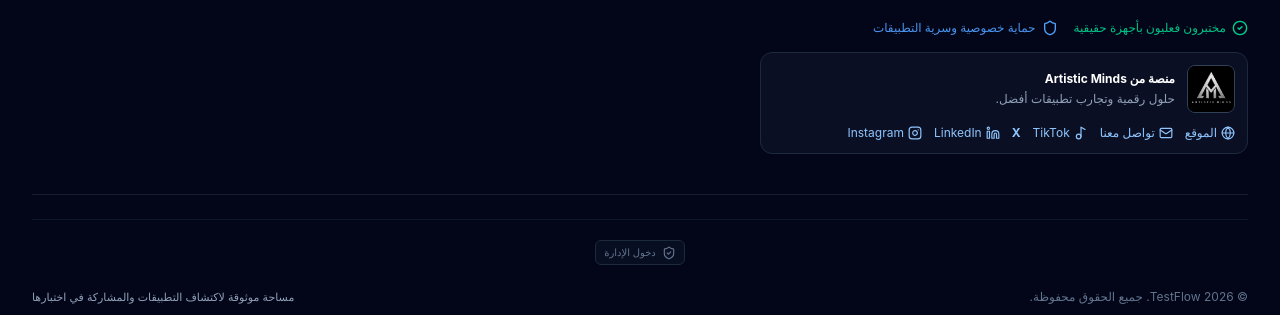
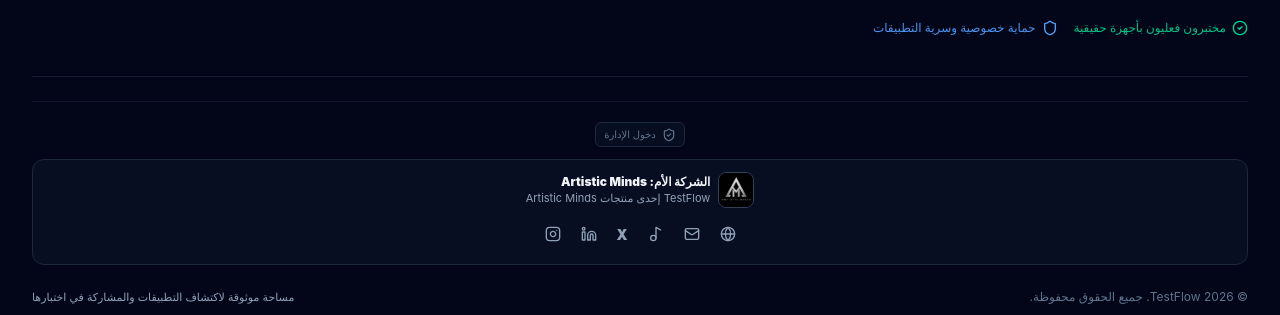
Before and after one commit to Alrbabaa/TestFlow1, a React (Vite) app: page / in a window 1280 px wide. Shown: the part 1789-2104 px from the top of the page. Built offline with nearby package versions, Linux system fonts and the light colour scheme; no server answers; the database is empty.

Commit message:
Position parent company links below admin access

```diff
--- a/src/components/common/Footer.tsx
+++ b/src/components/common/Footer.tsx
@@ -32,20 +32,6 @@
                 <Shield className="w-4 h-4 text-blue-400 shrink-0" />
                 حماية خصوصية وسرية التطبيقات
               </span>
-            </div>
-            <div className="rounded-xl border border-slate-800 bg-slate-900/60 p-3 text-xs">
-              <div className="flex items-center gap-3">
-                <img src="/artistic-minds-logo.jpg" alt="Artistic Minds" className="h-12 w-12 rounded-lg border border-slate-700 object-cover" />
-                <div><p className="font-bold text-white">منصة من Artistic Minds</p><p className="mt-1 text-slate-400">حلول رقمية وتجارب تطبيقات أفضل.</p></div>
-              </div>
-              <div className="mt-3 flex flex-wrap gap-x-3 gap-y-2">
-                <a href="https://artisticmindsa.com" target="_blank" rel="noreferrer" className="inline-flex items-center gap-1 text-blue-300 hover:text-white"><Globe className="h-3.5 w-3.5" /> الموقع</a>
-                <a href="mailto:artisticmindsa.r@gmail.com" className="inline-flex items-center gap-1 text-blue-300 hover:text-white"><Mail className="h-3.5 w-3.5" /> تواصل معنا</a>
-                <a href="https://www.tiktok.com/@artistic.minds8?_r=1&_t=ZS-98yHtzRROoK" target="_blank" rel="noreferrer" className="inline-flex items-center gap-1 text-blue-300 hover:text-white"><Music2 className="h-3.5 w-3.5" /> TikTok</a>
-                <a href="https://x.com/ArtisticMindsa" target="_blank" rel="noreferrer" className="inline-flex items-center gap-1 text-blue-300 hover:text-white"><span className="font-bold">X</span></a>
-                <a href="https://www.linkedin.com/in/artistic-minds-undefined-813b74423?utm_source=share_via&utm_content=profile&utm_medium=member_android" target="_blank" rel="noreferrer" className="inline-flex items-center gap-1 text-blue-300 hover:text-white"><Linkedin className="h-3.5 w-3.5" /> LinkedIn</a>
-                <a href="https://www.instagram.com/artistic_minds.24?igsh=YjRsZ3NjeGxhdGo3" target="_blank" rel="noreferrer" className="inline-flex items-center gap-1 text-blue-300 hover:text-white"><Instagram className="h-3.5 w-3.5" /> Instagram</a>
-              </div>
             </div>
           </div>
 
@@ -119,6 +105,24 @@
           </button>
         </div>
 
+        <section className="mt-3 flex flex-col items-center gap-2 rounded-xl border border-slate-800 bg-slate-900/50 px-4 py-3 text-center" aria-label="الشركة الأم">
+          <div className="flex items-center gap-2">
+            <img src="/artistic-minds-logo.jpg" alt="Artistic Minds" className="h-9 w-9 rounded-lg border border-slate-700 object-cover" />
+            <div className="text-right" dir="rtl">
+              <p className="text-xs font-black text-slate-100">الشركة الأم: Artistic Minds</p>
+              <p className="text-[11px] text-slate-400">TestFlow إحدى منتجات Artistic Minds</p>
+            </div>
+          </div>
+          <div className="flex items-center justify-center gap-2">
+            <a aria-label="الموقع الرسمي لـ Artistic Minds" title="الموقع الرسمي" href="https://artisticmindsa.com" target="_blank" rel="noreferrer" className="rounded-md p-1.5 text-slate-400 transition hover:bg-slate-800 hover:text-white"><Globe className="h-4 w-4" /></a>
+            <a aria-label="البريد الإلكتروني لـ Artistic Minds" title="البريد الإلكتروني" href="mailto:artisticmindsa.r@gmail.com" className="rounded-md p-1.5 text-slate-400 transition hover:bg-slate-800 hover:text-white"><Mail className="h-4 w-4" /></a>
+            <a aria-label="TikTok Artistic Minds" title="TikTok" href="https://www.tiktok.com/@artistic.minds8?_r=1&_t=ZS-98yHtzRROoK" target="_blank" rel="noreferrer" className="rounded-md p-1.5 text-slate-400 transition hover:bg-slate-800 hover:text-white"><Music2 className="h-4 w-4" /></a>
+            <a aria-label="X Artistic Minds" title="X" href="https://x.com/ArtisticMindsa" target="_blank" rel="noreferrer" className="rounded-md p-1.5 text-slate-400 transition hover:bg-slate-800 hover:text-white"><span className="text-sm font-black leading-none">X</span></a>
+            <a aria-label="LinkedIn Artistic Minds" title="LinkedIn" href="https://www.linkedin.com/in/artistic-minds-undefined-813b74423?utm_source=share_via&utm_content=profile&utm_medium=member_android" target="_blank" rel="noreferrer" className="rounded-md p-1.5 text-slate-400 transition hover:bg-slate-800 hover:text-white"><Linkedin className="h-4 w-4" /></a>
+            <a aria-label="Instagram Artistic Minds" title="Instagram" href="https://www.instagram.com/artistic_minds.24?igsh=YjRsZ3NjeGxhdGo3" target="_blank" rel="noreferrer" className="rounded-md p-1.5 text-slate-400 transition hover:bg-slate-800 hover:text-white"><Instagram className="h-4 w-4" /></a>
+          </div>
+        </section>
+
         {/* Bottom copyright */}
         <div className="pt-6 flex flex-col sm:flex-row items-center justify-between text-xs text-slate-500 gap-4">
           <p>© {new Date().getFullYear()} TestFlow. جميع الحقوق محفوظة.</p>
@@ -128,6 +132,7 @@
             </span>
           </div>
         </div>
+
       </div>
     </footer>
   );
```
